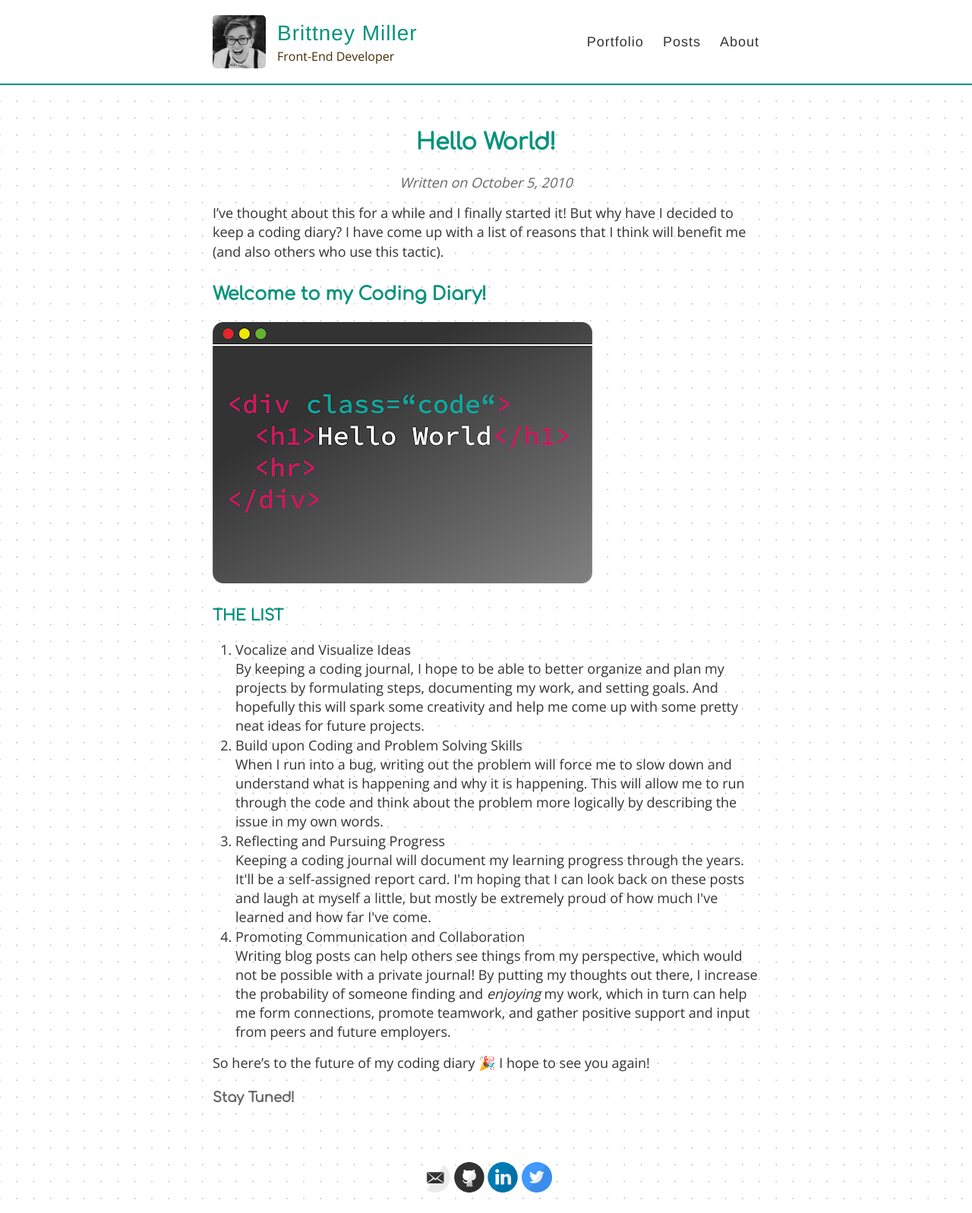
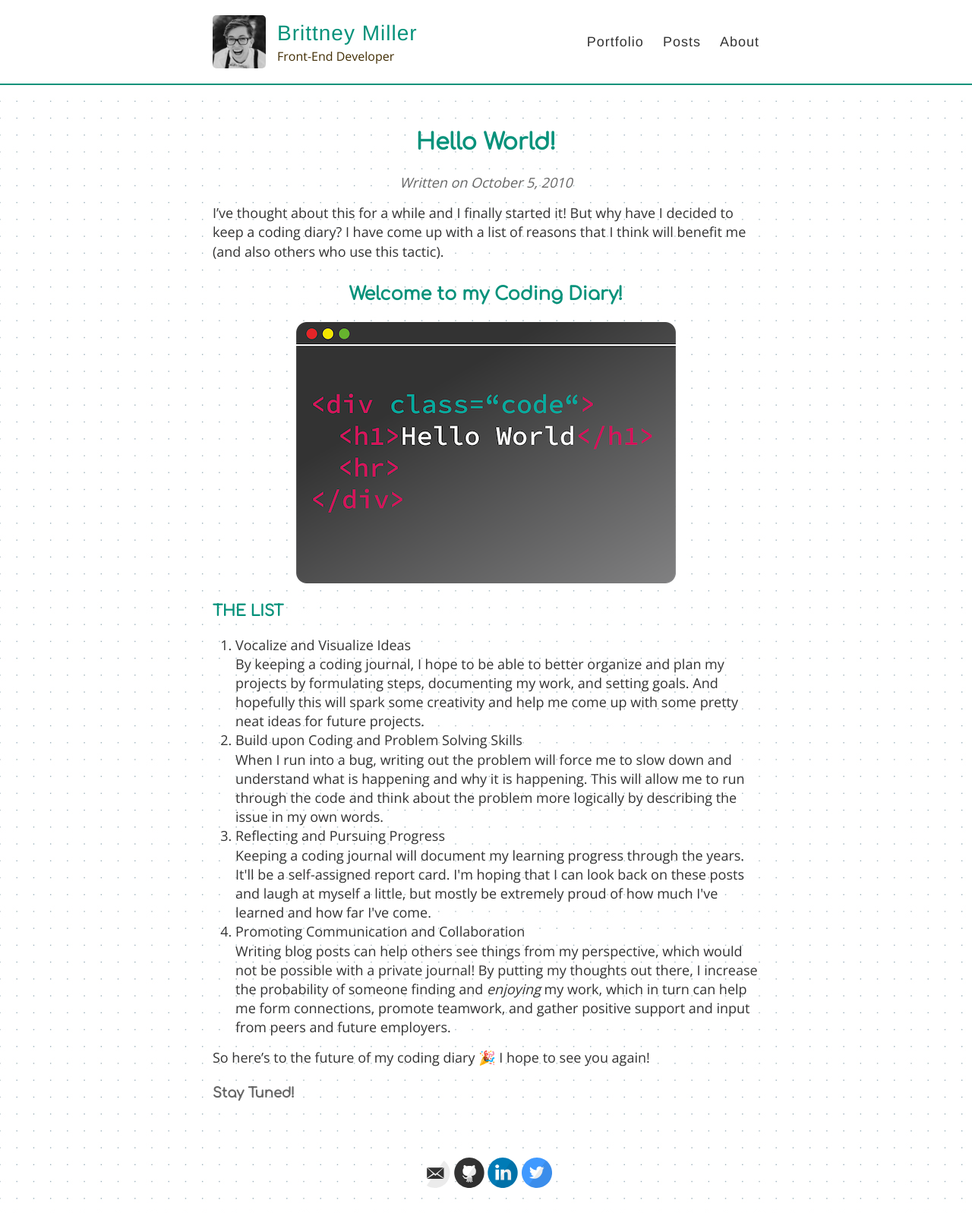
Before and after one commit to brittney092289/brittney092289.github.io, a Jekyll site: the page built from _posts/2010-10-5-Hello-World.md, in a window 1280 px wide. Shown: the whole page at 76% size. Built offline with Jekyll 4.4.1, drawn with Linux system fonts in a browser that asks for light colours.

Commit message:
Update 2010-10-5-Hello-World.md

```diff
--- a/_posts/2010-10-5-Hello-World.md
+++ b/_posts/2010-10-5-Hello-World.md
@@ -5,9 +5,9 @@ title: Hello World!
 
 I've thought about this for a while and I finally started it! But why have I decided to keep a coding diary? I have come up with a list of reasons that I think will benefit me (and also others who use this tactic).
 
-<h2>Welcome to my Coding Diary!</h2>
+<h2 align="center">Welcome to my Coding Diary!</h2>
 
-![_config.yml]({{ site.baseurl }}/images/hello-world.png)
+![_config.yml]({{ site.baseurl }}/images/hello-world.png){: .center-image }
 
 <h3>THE LIST</h3>
 <ol>
```
